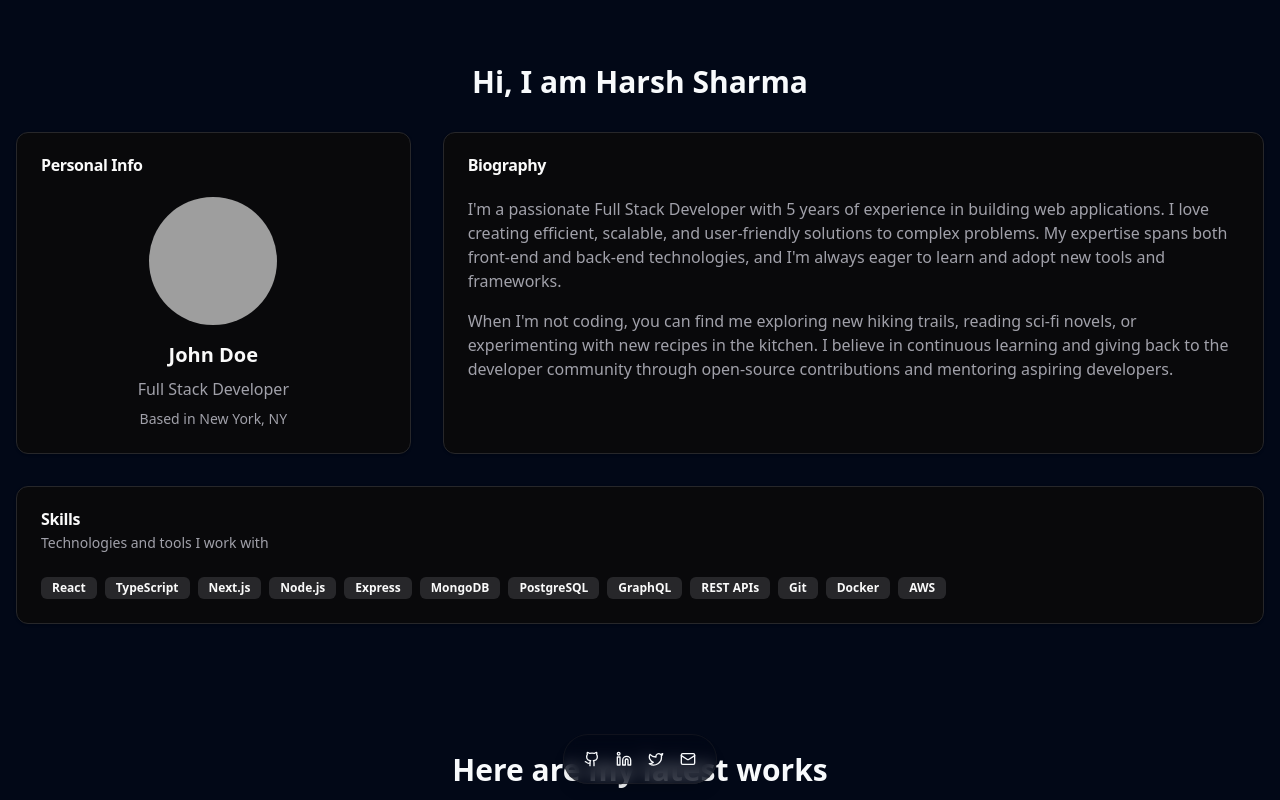
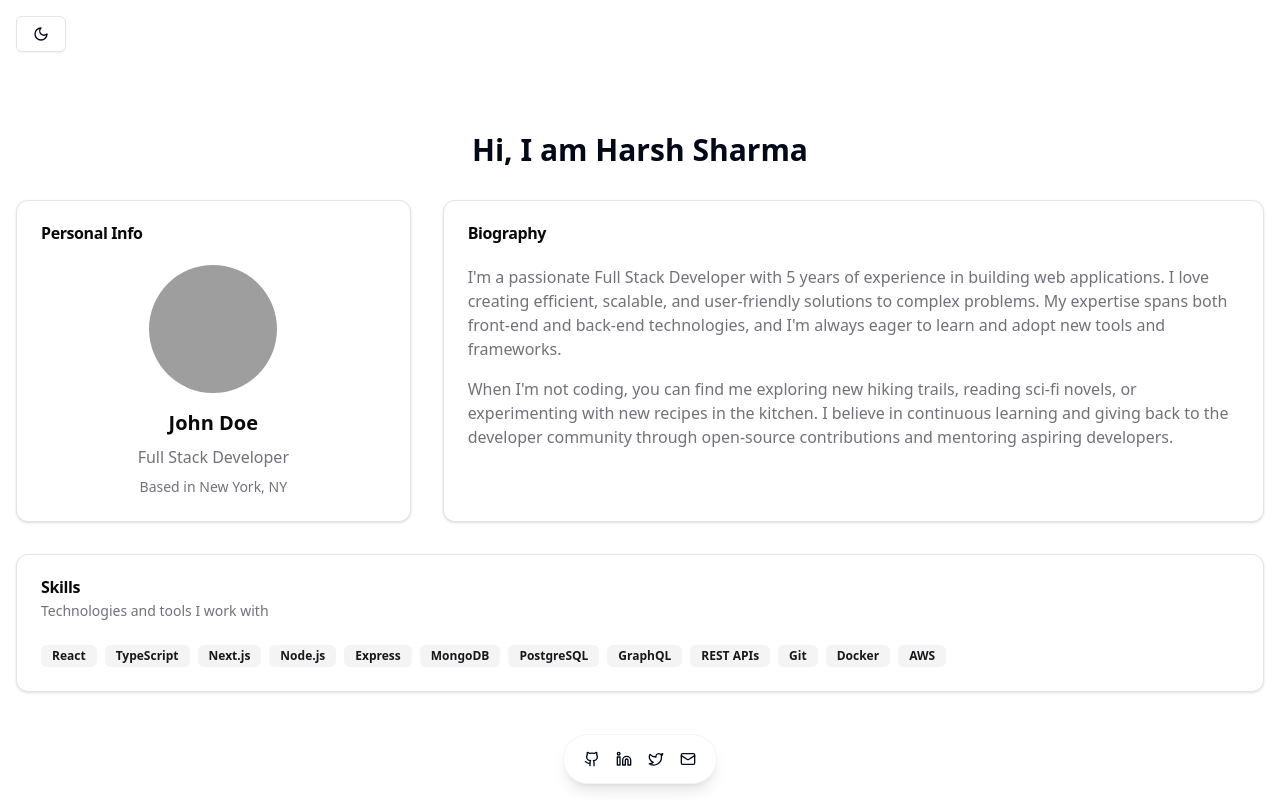
Before and after one commit to Harshsharma1712/PortFolio, a React (Vite) app: page / in a window 1280 px wide. Shown: the top 800 px of the page. Built offline with nearby package versions, Linux system fonts and the light colour scheme; grey boxes are pictures that could not be loaded.

Commit message:
add dark theme button

```diff
--- a/src/App.tsx
+++ b/src/App.tsx
@@ -1,5 +1,7 @@
 import React from 'react'
-import { ThemeProvider } from "@/components/theme-provider"
+// import { ThemeProvider } from "@/components/theme-provider"
+import { ThemeProvider } from './context/ThemeContext';
+import DarkThemeToggle from './components/DarkThemeToggle';
 import About from './components/About'
 import Projects from './components/Projects'
 import Connect from './components/Connect'
@@ -8,7 +10,13 @@ function App() {
 
   return (
    <>
-    <ThemeProvider defaultTheme="dark" storageKey="vite-ui-theme">
+    <ThemeProvider>
+
+      <div className='App'>
+        <header className='p-4'>
+          <DarkThemeToggle />
+        </header>
+      </div>
 
     <About />
     <Projects />
--- /dev/null
+++ b/src/components/DarkThemeToggle.tsx
@@ -0,0 +1,27 @@
+import React, { useContext } from 'react';
+import ThemeContext from '../context/ThemeContext';
+import { Button } from '@/components/ui/button';
+import { Moon } from 'lucide-react'
+import { SunMoon } from 'lucide-react';
+
+const DarkThemeToggle: React.FC = () => {
+  const context = useContext(ThemeContext);
+
+  if (!context) {
+    throw new Error('DarkThemeToggle must be used within a ThemeProvider');
+  }
+
+  const { theme, toggleTheme } = context;
+
+  return (
+    <>
+      <Button onClick={toggleTheme} variant="outline">
+      {theme === 'dark' ? <SunMoon /> : <Moon />}
+    </Button>
+    </>
+
+
+  );
+};
+
+export default DarkThemeToggle;
--- /dev/null
+++ b/src/context/ThemeContext.tsx
@@ -0,0 +1,33 @@
+import React, { createContext, useState, useEffect, ReactNode } from 'react';
+
+interface ThemeContextType {
+  theme: string;
+  toggleTheme: () => void;
+}
+
+const ThemeContext = createContext<ThemeContextType | undefined>(undefined);
+
+interface ThemeProviderProps {
+  children: ReactNode;
+}
+
+export const ThemeProvider: React.FC<ThemeProviderProps> = ({ children }) => {
+  const [theme, setTheme] = useState<string>(localStorage.getItem('theme') || 'light');
+
+  useEffect(() => {
+    localStorage.setItem('theme', theme);
+    document.documentElement.classList.toggle('dark', theme === 'dark');
+  }, [theme]);
+
+  const toggleTheme = () => {
+    setTheme((prevTheme) => (prevTheme === 'light' ? 'dark' : 'light'));
+  };
+
+  return (
+    <ThemeContext.Provider value={{ theme, toggleTheme }}>
+      {children}
+    </ThemeContext.Provider>
+  );
+};
+
+export default ThemeContext;
```
